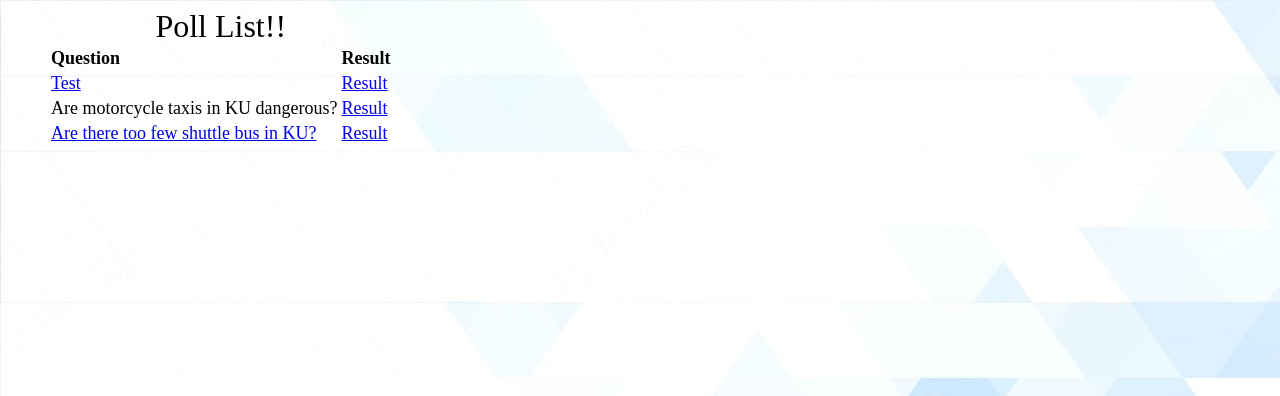
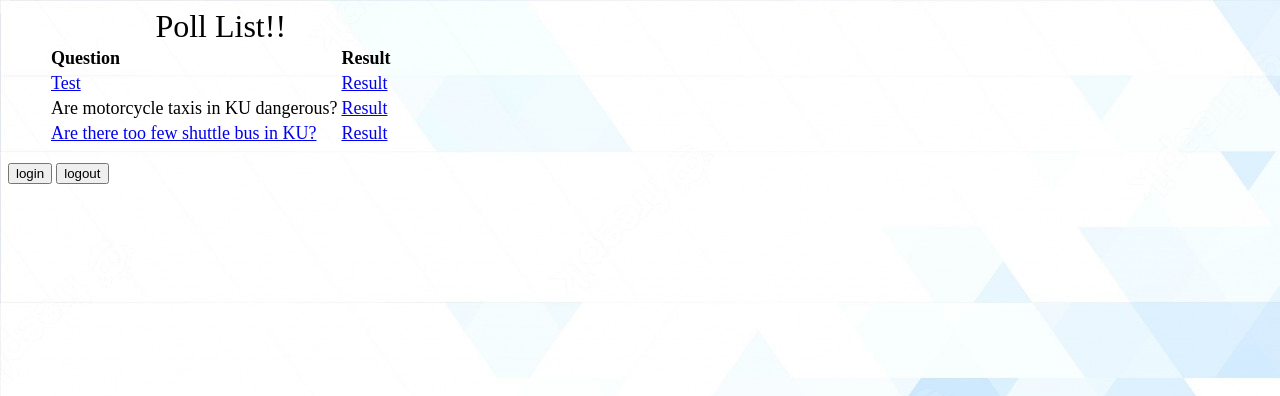
Before and after one commit to koonwill/ku-polls, a Django app: page /polls/ in a window 1280 px wide. Shown: the top 396 px of the page. Run offline with Django 4.2, Linux system fonts and the light colour scheme; data comes from the database, SQL or seed files in the repository; both versions use the stored data as it was after the commit.

Commit message:
Add login/logout button to test and fix views #27

```diff
--- a/polls/templates/polls/index.html
+++ b/polls/templates/polls/index.html
@@ -31,3 +31,6 @@
 {% else %}
     <p>No polls are available.</p>
 {% endif %}
+
+<a href="http://127.0.0.1:8000/accounts/login"><button type="button" data-inline="true">{{ "login" }}</button></a>
+<a href="http://127.0.0.1:8000/accounts/logout"><button type="button" data-inline="true">{{ "logout" }}</button></a> <br />
--- a/polls/views.py
+++ b/polls/views.py
@@ -25,6 +25,9 @@ class IndexView(generic.ListView):
             pub_date__lte=timezone.localtime()
         ).order_by('-pub_date')[:5]
 
+class EyesOnlyView(LoginRequiredMixin, generic.ListView):
+    # this is the default. Same default as in auth_required decorator
+    login_url = '/accounts/login/'
 
 class DetailView(LoginRequiredMixin, generic.DetailView):
     """Detail view of detail.html"""
@@ -55,7 +58,7 @@ class ResultsView(generic.DetailView):
     model = Question
     template_name = 'polls/results.html'
 
-@login_required
+@login_required(login_url='/accounts/login')
 def vote(request, question_id):
     """Vote function for voting button"""
     question = get_object_or_404(Question, pk=question_id)
```
Also changed, not shown: db.sqlite3.
